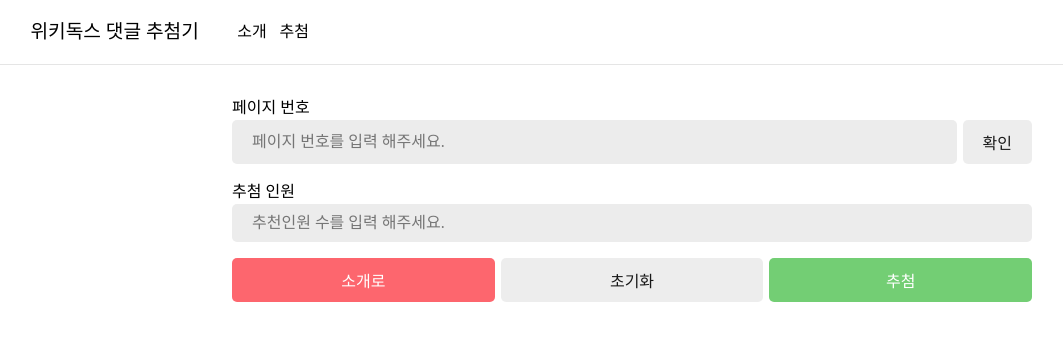
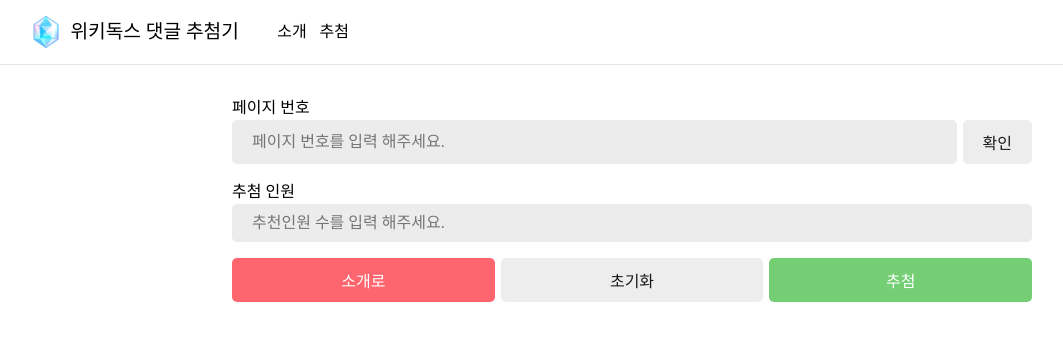
Before and after one commit to gwongibeom/wikidocs-lottery, a React (Vite) app: page / in a window 1280 px wide. Shown: the top 340 px of the page, without its empty margins (8-1071 px from the left). Built offline with nearby package versions, Linux system fonts and the light colour scheme; a web font is replaced by a local one; what js-confetti would draw is missing.

Commit message:
(개발) 헤더 로고 추가

```diff
--- a/src/components/Header.css
+++ b/src/components/Header.css
@@ -14,6 +14,10 @@ header > nav > ul {
 }
 
 .header_title {
+  display: flex;
+  align-items: center;
+  gap: 8px;
+
   color: #000;
   text-decoration: none !important;
   font-weight: bold;
--- a/src/components/Header.tsx
+++ b/src/components/Header.tsx
@@ -16,7 +16,7 @@ const Header = () => {
   return (
     <header>
       <NavLink to={'/'} className='header_title'>
-        위키독스 댓글 추첨기
+        <img src='/favicon-32x32.png'></img>위키독스 댓글 추첨기
       </NavLink>
 
       <nav>
```
